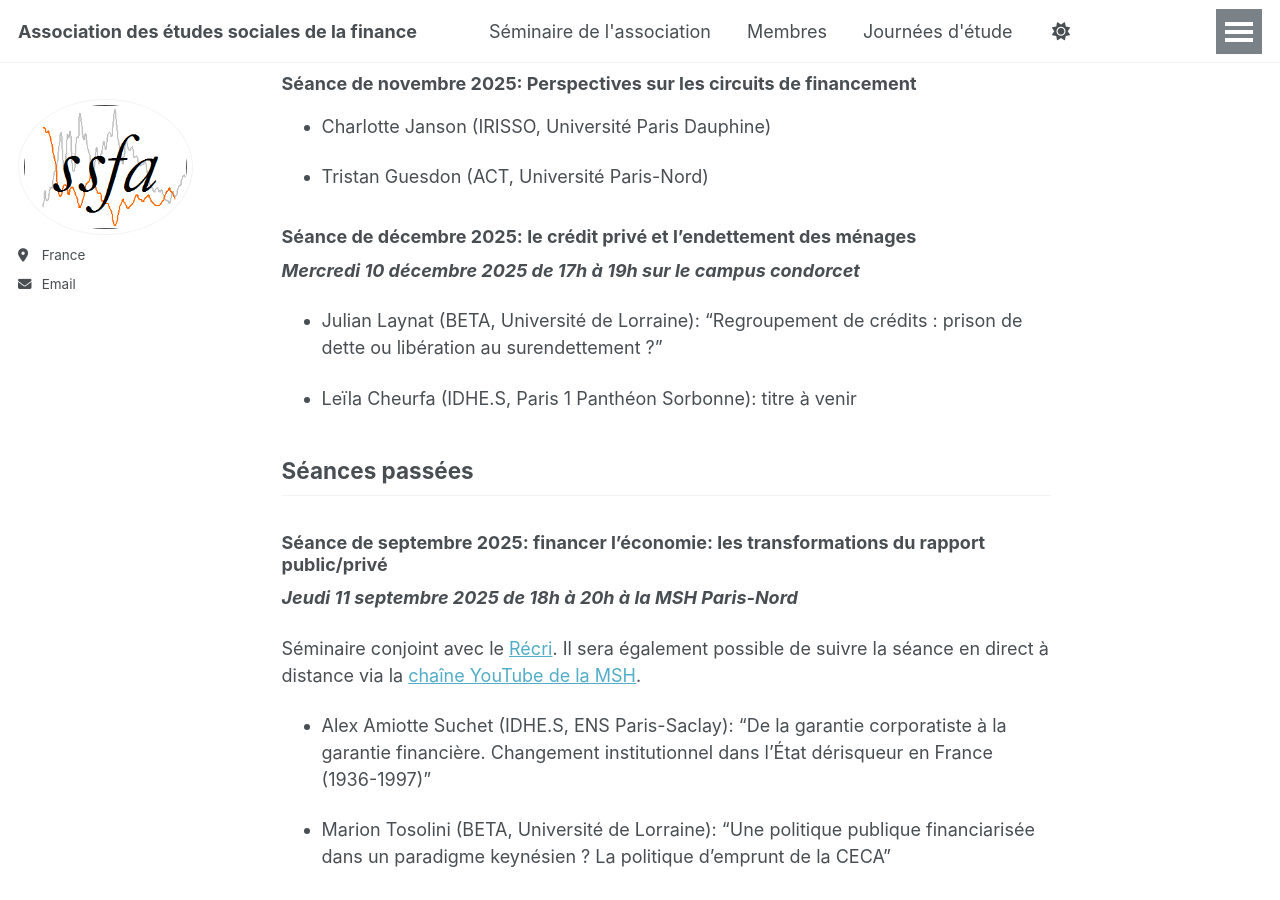
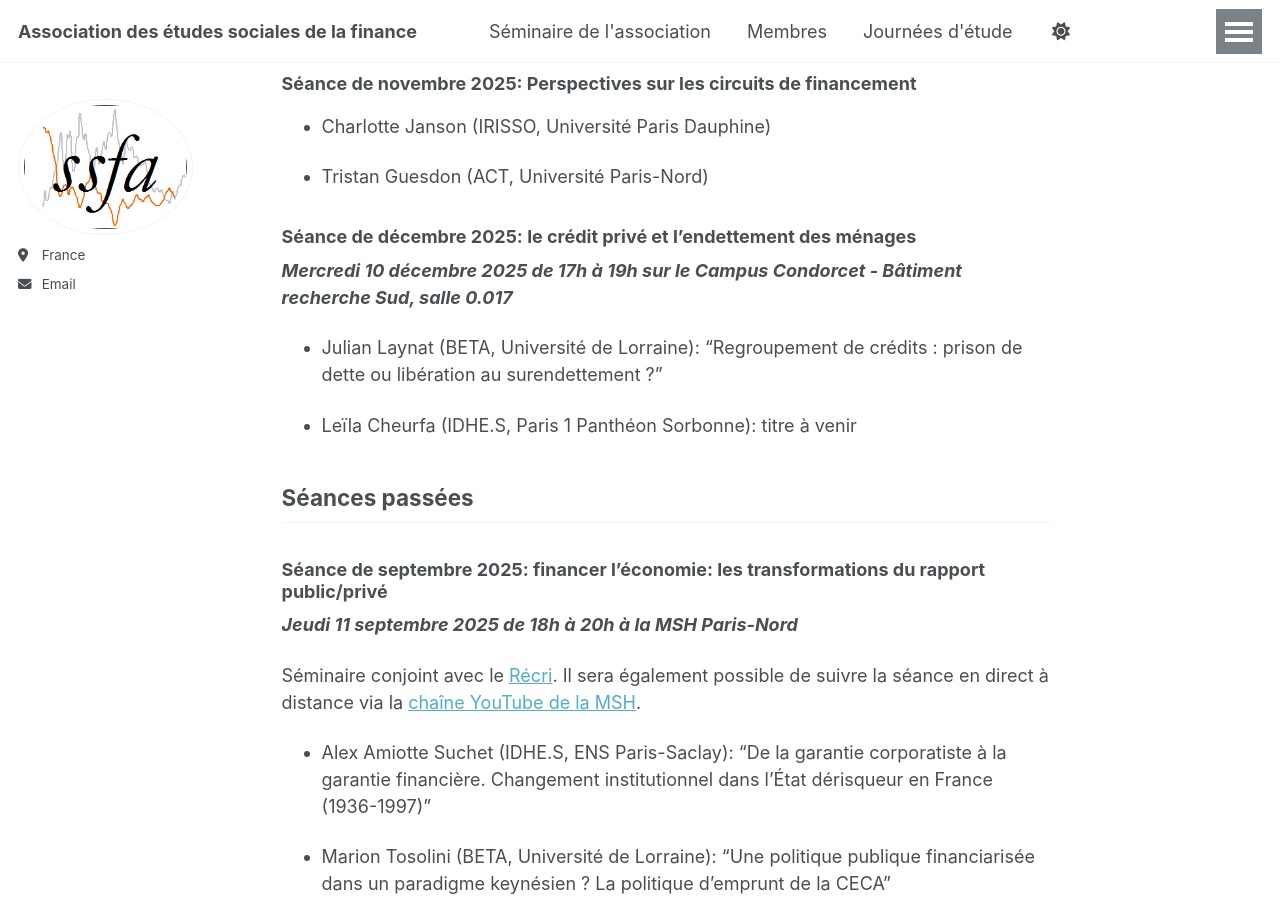
Before and after one commit to ssfa-aesf/ssfa-aesf.github.io, a Jekyll site: the page built from _pages/seminaire.md, in a window 1280 px wide and 900 px high, scrolled down 644 px. Built offline with Jekyll 4.4.1, drawn with Linux system fonts in a browser that asks for light colours.

Commit message:
Update seminaire.md

```diff
--- a/_pages/seminaire.md
+++ b/_pages/seminaire.md
@@ -29,7 +29,7 @@ _**Mercredi 15 octobre 2025 de 17h à 19h sur le campus Condorcet, bâtiment sud
 
 
 ### Séance de décembre 2025: le crédit privé et l'endettement des ménages
-_**Mercredi 10 décembre 2025 de 17h à 19h sur le campus condorcet**_
+_**Mercredi 10 décembre 2025 de 17h à 19h sur le Campus Condorcet - Bâtiment recherche Sud, salle 0.017**_
 
 
 - Julian Laynat (BETA, Université de Lorraine): "Regroupement de crédits : prison de dette ou libération au surendettement ?"
```
